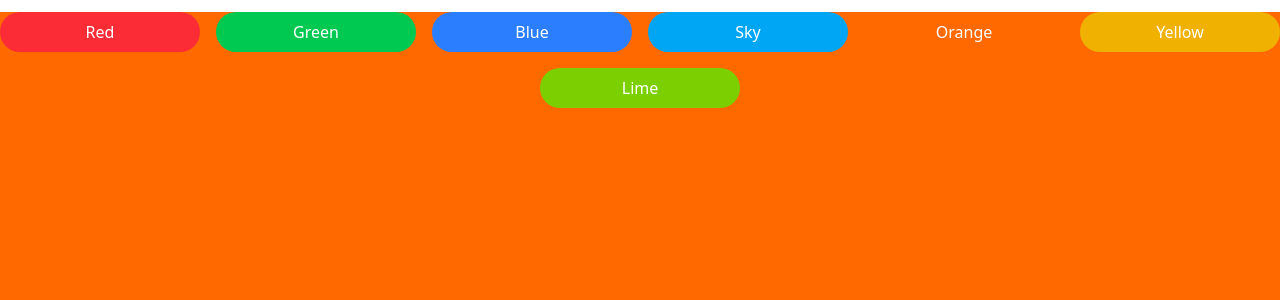
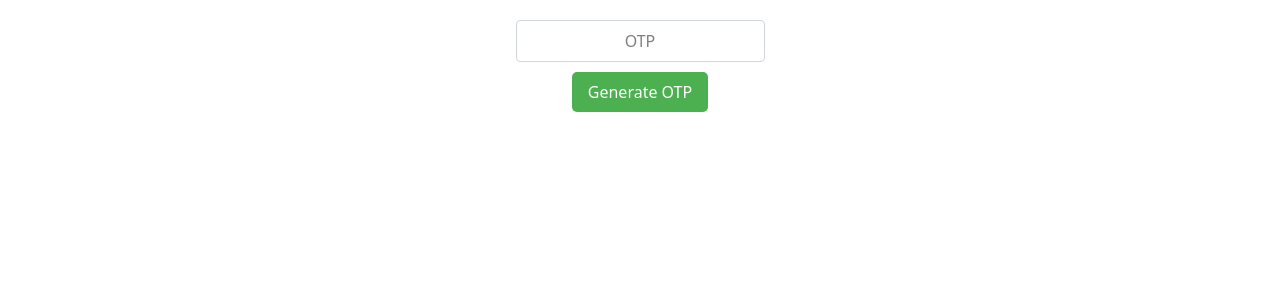
Before and after one commit to KamleshPatel98/chai-aur-react, a React (Vite) app: page / in a window 1280 px wide. Shown: the top 300 px of the page. Built offline with nearby package versions, Linux system fonts and the light colour scheme.

Commit message:
random otp generate

```diff
--- a/src/App.jsx
+++ b/src/App.jsx
@@ -7,6 +7,7 @@ import Portfolio from './Portffolio'
 import ContactUs from './ContactUs'
 import Hook from './Hook'
 import BgColorChange from './projects/BgColorChange'
+import OtpGenerate from './projects/OtpGenerate'
 
 function App() {
   return (
@@ -20,7 +21,8 @@ function App() {
       <ContactUs />
       <Hook /> */}
 
-      <BgColorChange />
+      {/* <BgColorChange /> */}
+      <OtpGenerate />
     </>
   )
 }
--- /dev/null
+++ b/src/projects/OtpGenerate.jsx
@@ -0,0 +1,41 @@
+import { useState } from "react"
+
+function OtpGenerate() {
+    const [otp, setOtp] = useState('')
+
+    const generateOtp = () => {
+        const randomOtp = Math.floor(100000 + Math.random() * 999999)
+        setOtp(randomOtp)
+    }
+
+    return (
+        <>
+            <div style={{ textAlign: "center", marginTop: "20px" }}>
+                <input
+                    type="text"
+                    placeholder="OTP"
+                    value={otp}
+                    readOnly
+                    style={{ padding: "8px", fontSize: "16px", textAlign: "center" }}
+                />
+                <br />
+                <button
+                    onClick={generateOtp}
+                    style={{
+                        marginTop: "10px",
+                        padding: "8px 16px",
+                        backgroundColor: "#4CAF50",
+                        color: "white",
+                        border: "none",
+                        borderRadius: "5px",
+                        cursor: "pointer",
+                    }}
+                >
+                    Generate OTP
+                </button>
+            </div>
+        </>
+    )
+}
+
+export default OtpGenerate
```
